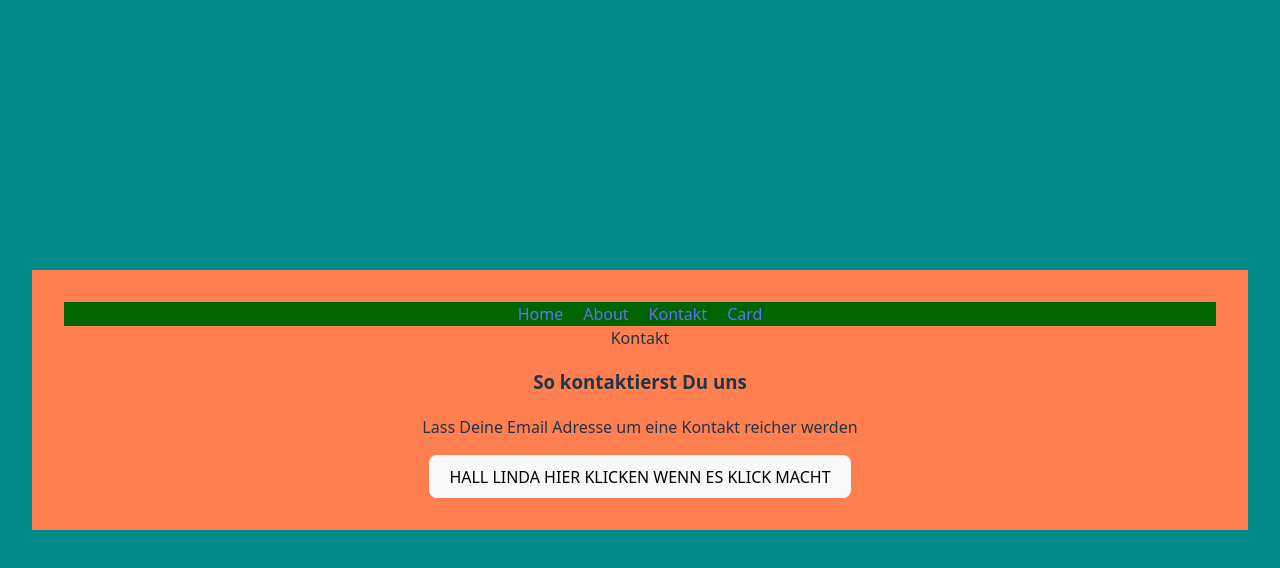
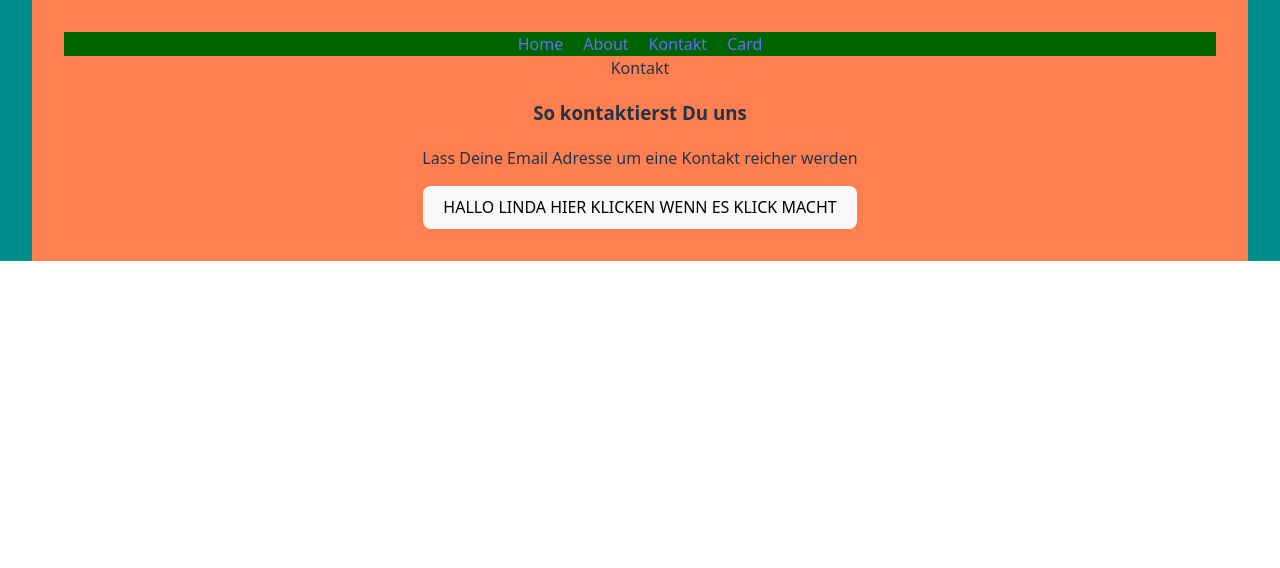
Before and after one commit to AtotheMfnK/Meryem_Zweiter_ServerMYQSL, a React (Vite) app in the folder Frontend/: page /contact in a window 1280 px wide. Shown: the top 568 px of the page. Built offline with nearby package versions, Linux system fonts and the light colour scheme.

Commit message:
Body min height entfernt

```diff
--- a/Frontend/src/core/Kontakt.jsx
+++ b/Frontend/src/core/Kontakt.jsx
@@ -4,7 +4,7 @@ import React from 'react'
 const Kontakt = () => {
 
   const handleClick = () => {
-  alert("Danke für deine Nachricht!");
+  alert("Oh Angelo. Ich Linda denkt Du bist der größte!");
 };
 
 
@@ -13,7 +13,7 @@ const Kontakt = () => {
     <div>Kontakt</div>
     <h3>So kontaktierst Du uns</h3>
     <p>Lass Deine Email Adresse um eine Kontakt reicher werden</p>
-    <button onClick={handleClick}>HALL LINDA HIER KLICKEN WENN ES KLICK MACHT</button>
+    <button onClick={handleClick}>HALLO LINDA HIER KLICKEN WENN ES KLICK MACHT</button>
     </>
   )
 }
--- a/Frontend/src/index.css
+++ b/Frontend/src/index.css
@@ -27,7 +27,7 @@ body {
   display: flex;
   place-items: center;
   width: 100vw;
-  min-height: 100vh;
+  /* min-height: 100vh; */
   background-color:darkcyan;
 }
 
```
